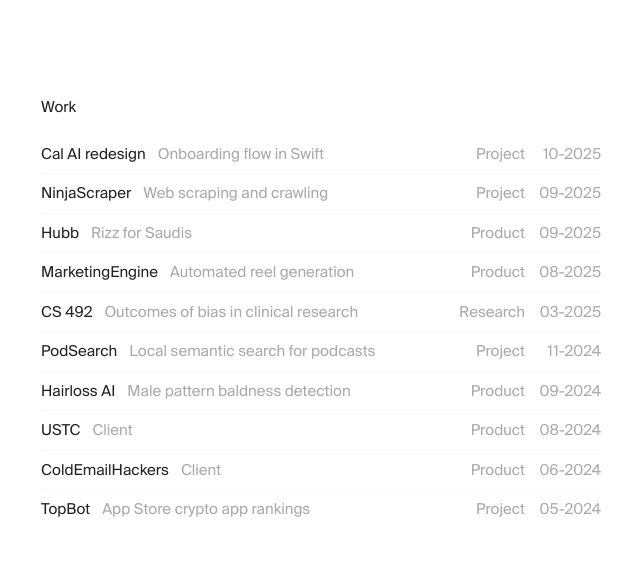
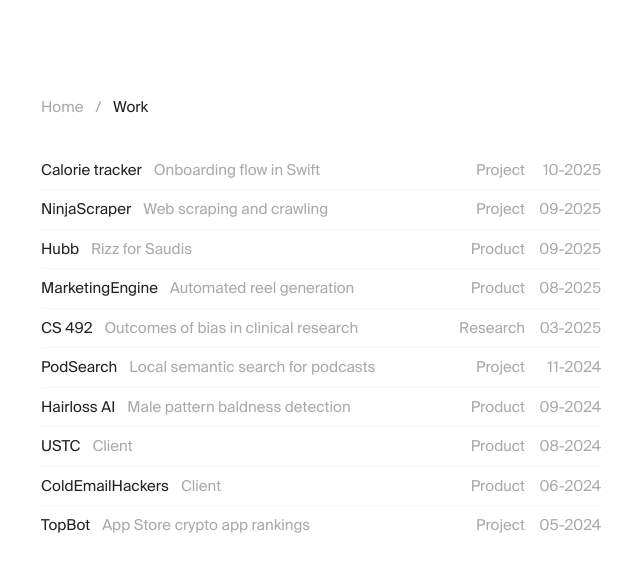
Before and after one commit to saboorbakshi/portfolio, a Next.js app: page /work in a window 1280 px wide. Shown: the top 572 px of the page, without its empty margins (319-959 px from the left). Built offline with nearby package versions, Linux system fonts and the light colour scheme.

Commit message:
feat: add breadcrumbs

```diff
--- a/data.ts
+++ b/data.ts
@@ -16,76 +16,91 @@
   {
     title: 'TopBot',
     subtitle: 'App Store crypto app rankings',
-    href: '/topbot',
+    href: 'top-bot',
     category: 'Project',
     date: '05-2024'
   },
   {
     title: 'ColdEmailHackers',
     subtitle: 'Client',
-    href: '/cold-email-hackers',
+    href: 'cold-email-hackers',
     category: 'Product',
     date: '06-2024'
   },
   {
     title: 'USTC',
     subtitle: 'Client',
-    href: '/ustc',
+    href: 'ustc',
     category: 'Product',
     date: '08-2024'
   },
   {
     title: 'Hairloss AI',
     subtitle: 'Male pattern baldness detection',
-    href: '/hairloss-ai',
+    href: 'hairloss-ai',
     category: 'Product',
     date: '09-2024'
   },
   {
     title: 'PodSearch',
     subtitle: 'Local semantic search for podcasts',
-    href: '/podsearch',
+    href: 'pod-search',
     category: 'Project',
     date: '11-2024'
   },
   {
     title: 'CS 492',
     subtitle: 'Outcomes of bias in clinical research ',
-    href: '/cs492',
+    href: 'cs-492',
     category: 'Research',
     date: '03-2025'
   },
   {
     title: 'MarketingEngine',
     subtitle: 'Automated reel generation',
-    href: '/marketingengine',
+    href: 'marketing-engine',
     category: 'Product',
     date: '08-2025'
   },
   {
     title: 'Hubb',
     subtitle: 'Rizz for Saudis',
-    href: '/hubb',
+    href: 'hubb',
     category: 'Product',
     date: '09-2025'
   },
   {
     title: 'NinjaScraper',
     subtitle: 'Web scraping and crawling',
-    href: '/ninja-scraper',
+    href: 'ninja-scraper',
     category: 'Project',
     date: '09-2025'
   },
   {
-    title: 'Cal AI redesign',
+    title: 'Calorie tracker',
     subtitle: 'Onboarding flow in Swift',
-    href: '/cal-ai-redesigned',
+    href: 'calorie-tracker',
     category: 'Project',
     date: '10-2025'
   }
 ]
 
 export const ARTICLE_LIST_ITEMS = [
-  { date: '03-2025', title: 'Clowder of cats', href: '' },
-  { date: 'WIP', title: 'Thoughts post graduation', href: '' }
+  { date: '03-2025', title: 'Clowder of cats', href: 'clowder-of-cats' },
+  {
+    date: 'WIP',
+    title: 'Thoughts post graduation',
+    href: 'thoughts-post-graduation'
+  }
 ]
+
+export const BREADCRUMBS = {
+  work: [
+    { label: 'Home', href: '/' },
+    { label: 'Work', href: '/work' }
+  ],
+  writing: [
+    { label: 'Home', href: '/' },
+    { label: 'Writing', href: '/writing' }
+  ]
+}
--- a/src/app/page.tsx
+++ b/src/app/page.tsx
@@ -22,7 +22,7 @@
       </div>
 
       <div className="flex flex-col gap-4">
-        <div>Writings</div>
+        <div>Writing</div>
         <ArticleList articles={ARTICLE_LIST_ITEMS} />
       </div>
     </div>
--- a/src/app/work/page.tsx
+++ b/src/app/work/page.tsx
@@ -1,10 +1,12 @@
+import Breadcrumb from '@/components/Breadcrumb'
 import { WORK_LIST_ITEMS } from '../../../data'
 import { WorkList } from '@/components/WorkList'
+import { BREADCRUMBS } from '../../../data'
 
 export default function Work() {
   return (
-    <div className="flex flex-col gap-4">
-      <div>Work</div>
+    <div className="flex flex-col gap-8">
+      <Breadcrumb items={BREADCRUMBS.work} />
       <WorkList items={WORK_LIST_ITEMS} />
     </div>
   )
--- a/src/app/writings/page.tsx
+++ b/src/app/writing/page.tsx
@@ -1,10 +1,12 @@
 import { ARTICLE_LIST_ITEMS } from '../../../data'
 import { ArticleList } from '@/components/ArticleList'
+import Breadcrumb from '@/components/Breadcrumb'
+import { BREADCRUMBS } from '../../../data'
 
-export default function Writings() {
+export default function Writing() {
   return (
     <div className="flex flex-col gap-4">
-      <div>Writings</div>
+      <Breadcrumb items={BREADCRUMBS.writing} />
       <ArticleList articles={ARTICLE_LIST_ITEMS} />
     </div>
   )
--- a/src/components/ArticleList.tsx
+++ b/src/components/ArticleList.tsx
@@ -11,7 +11,7 @@
 export const ArticleList = ({ articles }: ArticleListProps) => (
   <div className="flex flex-col">
     {articles.map((article, index) => (
-      <a key={index} href={article.href}>
+      <a key={index} href={'/writing/' + article.href}>
         <div className="flex items-center gap-6 hover:scale-[0.99] transition-all py-2">
           <div className="text-fg-2 w-16 text-right">{article.date}</div>
           <div>{article.title}</div>
--- /dev/null
+++ b/src/components/Breadcrumb.tsx
@@ -0,0 +1,35 @@
+import Link from 'next/link'
+import { Fragment } from 'react'
+
+interface BreadcrumbItem {
+  label: string
+  href: string
+}
+
+interface BreadcrumbProps {
+  items: BreadcrumbItem[]
+}
+
+export default function Breadcrumb({ items }: BreadcrumbProps) {
+  const lastIndex = items.length - 1
+
+  return (
+    <nav className="flex items-center gap-3">
+      {items.map((item, idx) => (
+        <Fragment key={item.href}>
+          <Link
+            href={item.href}
+            className={
+              idx === lastIndex
+                ? 'text-fg'
+                : 'text-fg-2 hover:text-fg transition-colors'
+            }
+          >
+            {item.label}
+          </Link>
+          {idx < lastIndex && <span className="text-fg-2">/</span>}
+        </Fragment>
+      ))}
+    </nav>
+  )
+}
--- a/src/components/WorkList.tsx
+++ b/src/components/WorkList.tsx
@@ -13,7 +13,7 @@
 export const WorkList = ({ items }: WorkListProps) => (
   <div className="flex flex-col">
     {[...items].reverse().map((item, index) => (
-      <a key={index} href={item.href}>
+      <a key={index} href={'/work/' + item.href}>
         <div className="flex justify-between items-center hover:scale-99 transition-all py-2">
           <div className="flex gap-3">
             <div>{item.title}</div>
```
